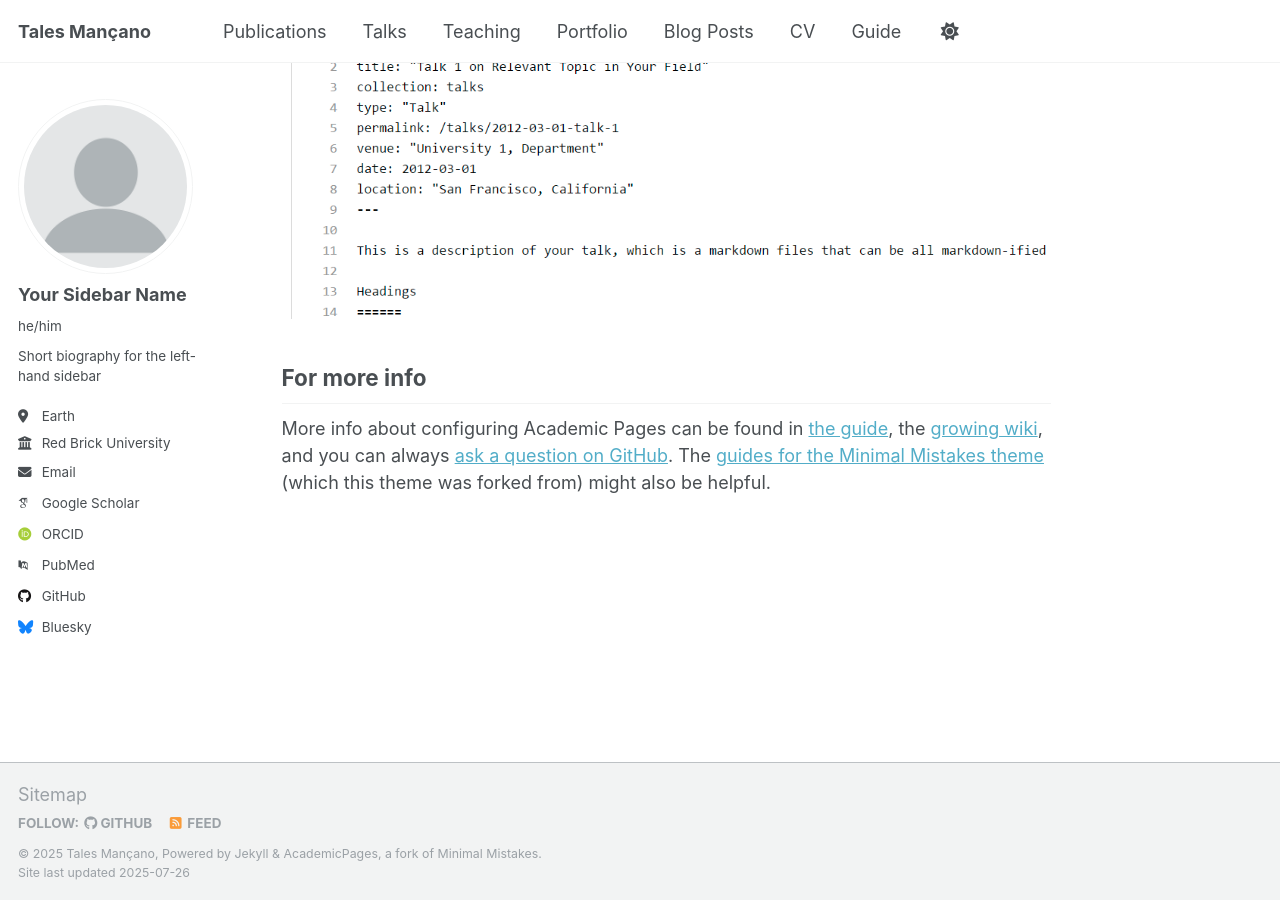
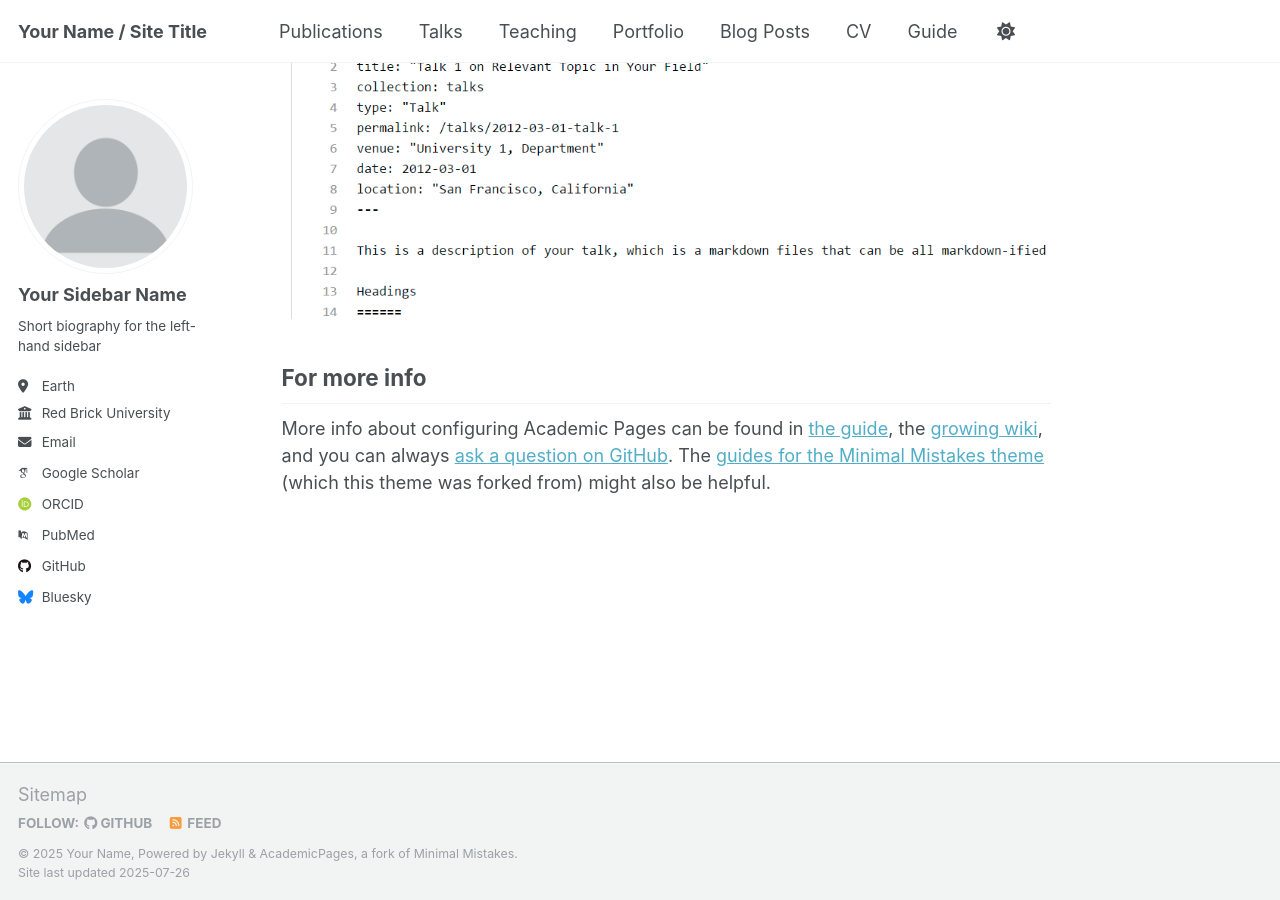
Before and after one commit to mancano-tales/mancano-tales.github.io, a Jekyll site: the page built from _pages/about.md, in a window 1280 px wide and 900 px high, scrolled down 2880 px. Built offline with Jekyll 4.4.1, drawn with Linux system fonts in a browser that asks for light colours; some web fonts are replaced; a script that is not in the unit is left out.

Commit message:
Atualiza configuração do site

```diff
--- a/_config.yml
+++ b/_config.yml
@@ -9,13 +9,13 @@
 # Basic Site Settings
 locale                   : "en-US"
 site_theme               : "default"
-title                    : "Tales Mançano"
+title                    : "Your Name / Site Title"
 title_separator          : "-"
-name                     : &name "Tales Mançano"
+name                     : &name "Your Name"
 description              : &description "personal description"
-url                      : https://mancano-tales.github.io # the base hostname & protocol for your site e.g. "https://[your GitHub username].github.io" or if you already have some other page hosted on Github then use "https://[your GitHub username].github.io/[Your Repo Name]"
+url                      : https://academicpages.github.io # the base hostname & protocol for your site e.g. "https://[your GitHub username].github.io" or if you already have some other page hosted on Github then use "https://[your GitHub username].github.io/[Your Repo Name]"
 baseurl                  : "" # the subpath of your site, e.g. "/blog"
-repository               : "mancano.github.io/mancano-tales.github.io"
+repository               : "academicpages/academicpages.github.io"
 
 # Site Author - The following control what appear as part of the author content on the side bar.
 #               If a field is blank the icon and link will not appear, otherwise it will be shown.
@@ -24,7 +24,7 @@
   # Biographic information
   avatar           : "profile.png"
   name             : "Your Sidebar Name"
-  pronouns         : "he/him"
+  pronouns         : # example: "she/her"
   bio              : "Short biography for the left-hand sidebar"
   location         : "Earth"
   employer         : "Red Brick University"
```
